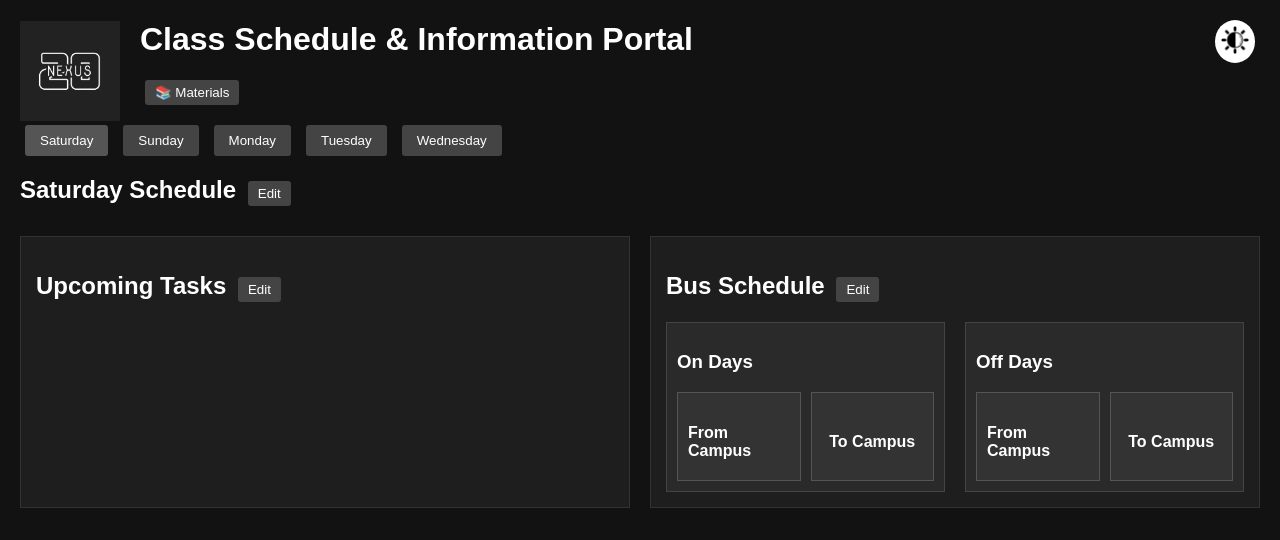
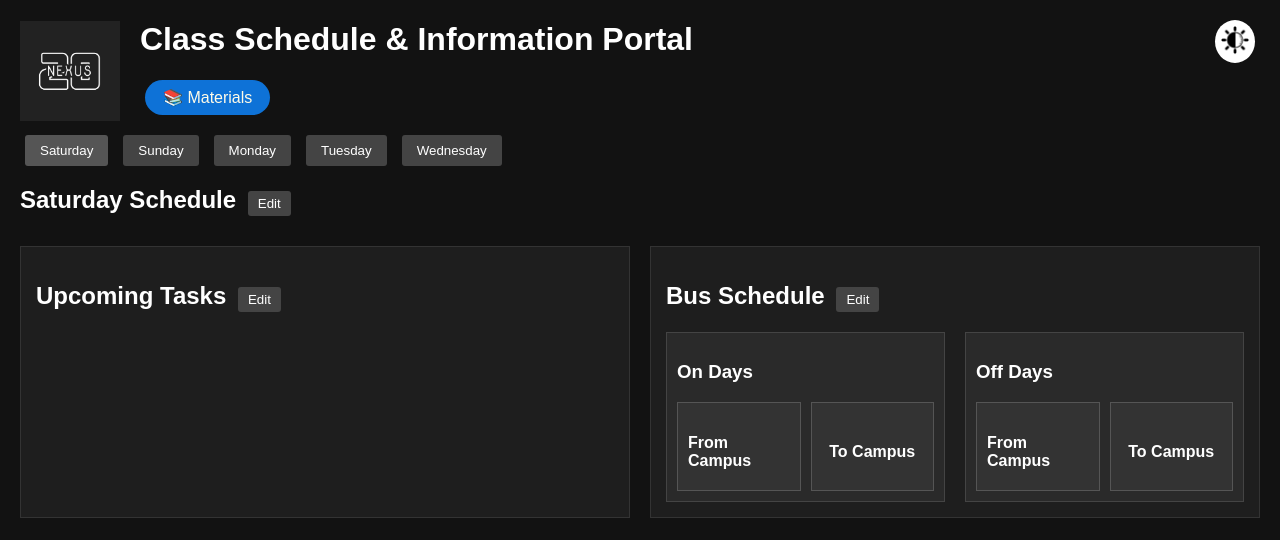
Before and after one commit to abdullah2811/cla3schedule, a plain HTML site: page index.html in a window 1280 px wide. Both pictures are taken after a click on the button 1235 px from the left and 41 px from the top of the page. Drawn offline with Linux system fonts and the light colour scheme; no server answers.

Commit message:
Update styles.css

```diff
--- a/styles.css
+++ b/styles.css
@@ -15,6 +15,31 @@ button {
     border: none;
     border-radius: 3px;
     cursor: pointer;
+}
+
+#resources-btn {
+    background-color: #3e2598;
+    color: rgb(230, 222, 222);
+    border: none;
+    padding: 8px 18px;
+    border-radius: 30px;
+    font-size: 1em;
+    cursor: pointer;
+    transition: background 0.2s;
+}
+#resources-btn:hover {
+    background-color: #b18111;
+}
+
+/* Dark mode style for the resources button only */
+body.dark-mode #resources-btn {
+    background-color: #0e72d7;
+    color: #fffbe7;
+}
+
+body.dark-mode #resources-btn:hover {
+    background-color: #bc145d;
+    color: #fff;
 }
 
 button:hover {
```
